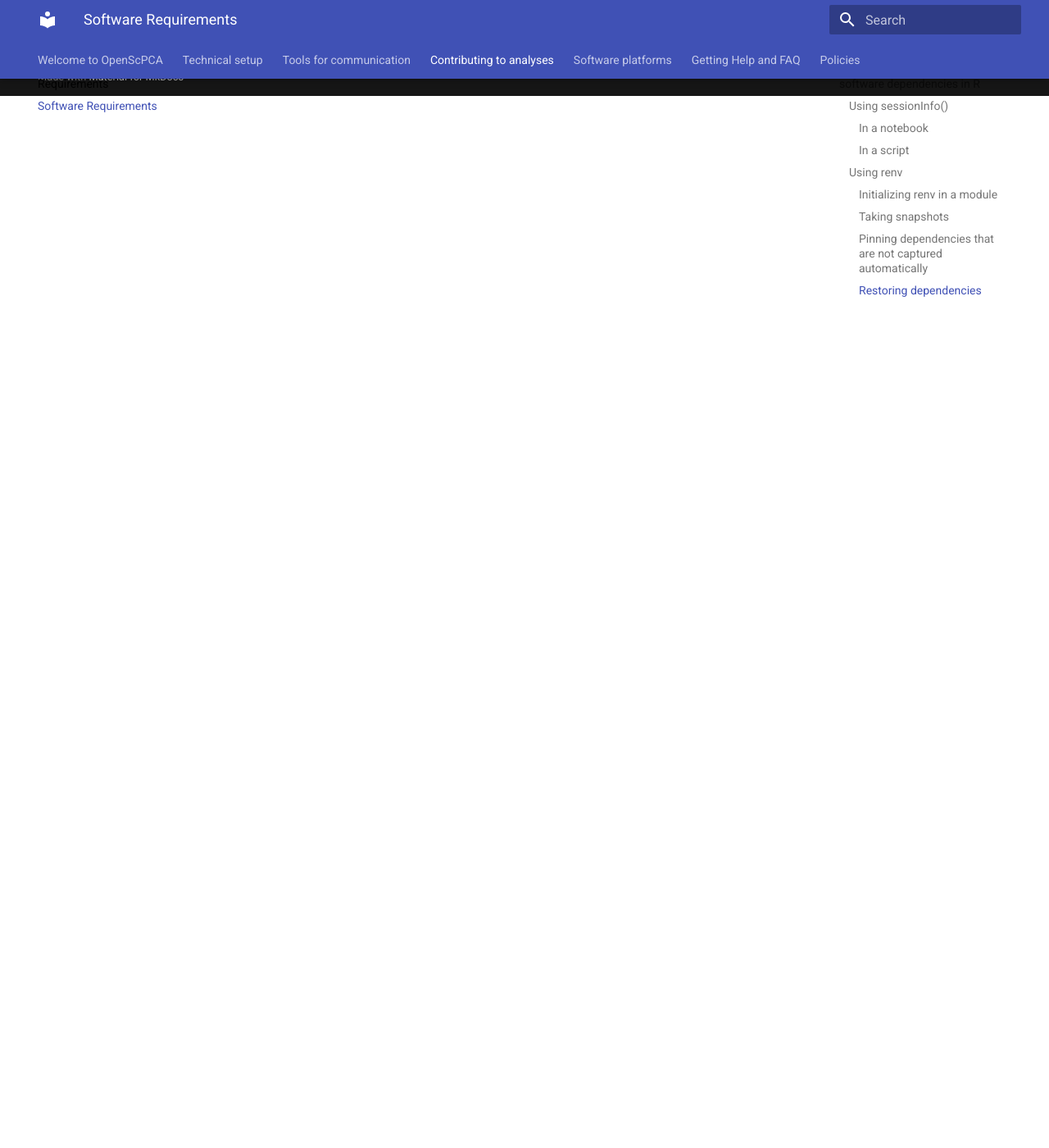
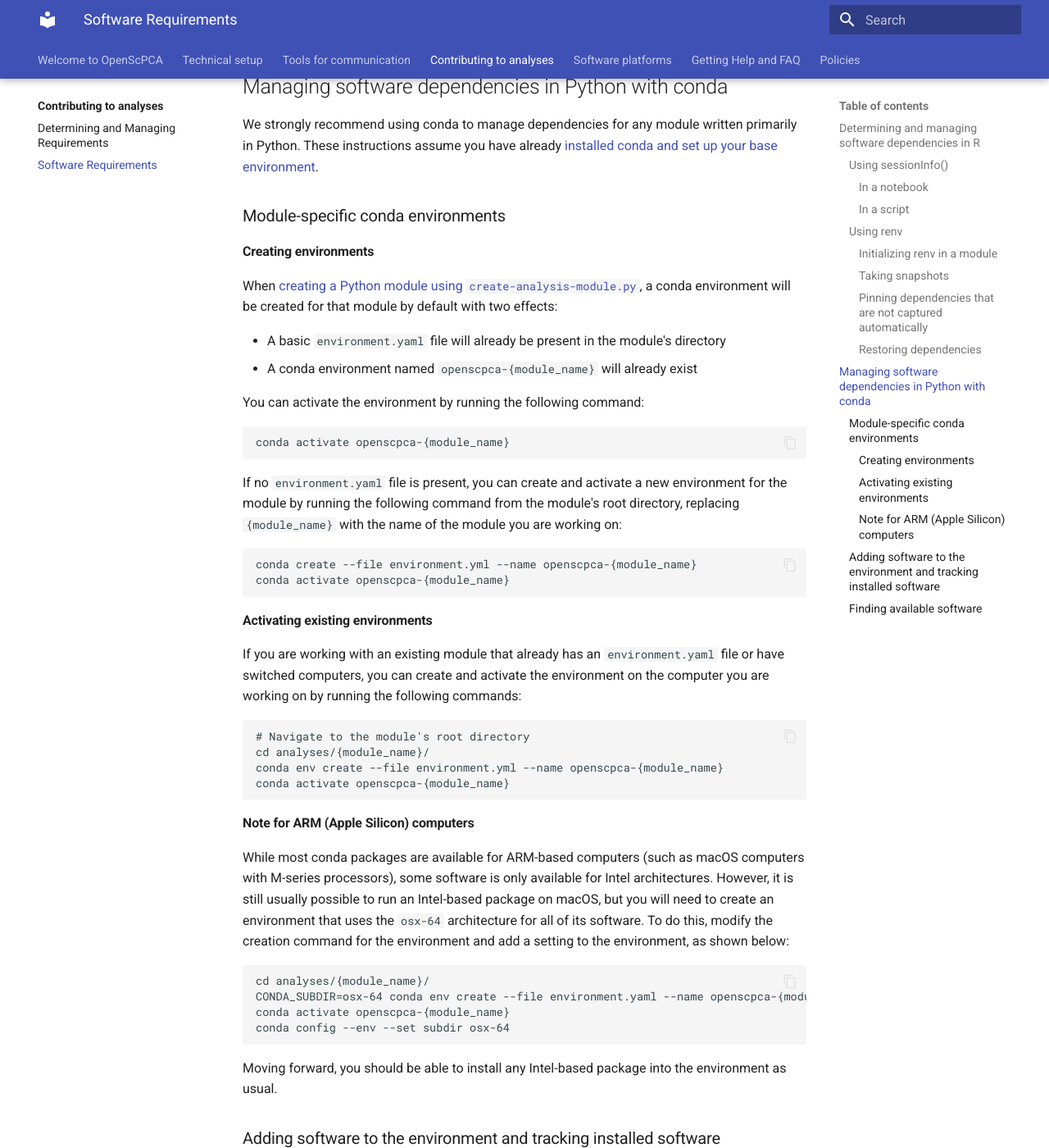
Before and after one commit to AlexsLemonade/OpenScPCA-analysis, an MkDocs documentation site: the page built from docs/contributing-to-analyses/determining-and-managing-requirements/software-requirements.md, in a window 1280 px wide and 1400 px high, scrolled down 2209 px. Shown: the whole window at 82% size. Built offline with MkDocs 1.6.1 and Material for MkDocs 9.7.7, drawn with Linux system fonts in a browser that asks for light colours; some of the changed text lies outside the part shown.

Commit message:
Port over conda info from contributing

````diff
--- a/docs/contributing-to-analyses/determining-and-managing-requirements/software-requirements.md
+++ b/docs/contributing-to-analyses/determining-and-managing-requirements/software-requirements.md
@@ -82,3 +82,86 @@ To do so, use the following command ([reference](https://rstudio.github.io/renv/
 ```r
 renv::restore()
 ```
+
+## Managing software dependencies in Python with conda
+
+We strongly recommend using conda to manage dependencies for any module written primarily in Python.
+These instructions assume you have already [installed conda and set up your base environment](STUB_LINK conda technical setup).
+
+### Module-specific conda environments
+
+#### Creating environments
+
+When [creating a Python module using `create-analysis-module.py`](STUB_LINK module creation), a conda environment will be created for that module by default with two effects:
+
+* A basic `environment.yaml` file will already be present in the module's directory
+* A conda environment named `openscpca-{module_name}` will already exist
+
+You can activate the environment by running the following command:
+
+```bash
+conda activate openscpca-{module_name}
+```
+
+If no `environment.yaml` file is present, you can create and activate a new environment for the module by running the following command from the module's root directory, replacing `{module_name}` with the name of the module you are working on:
+
+```bash
+conda create --file environment.yml --name openscpca-{module_name}
+conda activate openscpca-{module_name}
+```
+
+#### Activating existing environments
+
+If you are working with an existing module that already has an  `environment.yaml` file or have switched computers, you can create and activate the environment on the computer you are working on by running the following commands:
+
+```bash
+# Navigate to the module's root directory
+cd analyses/{module_name}/
+conda env create --file environment.yml --name openscpca-{module_name}
+conda activate openscpca-{module_name}
+```
+
+#### Note for ARM (Apple Silicon) computers
+
+While most conda packages are available for ARM-based computers (such as macOS computers with M-series processors), some software is only available for Intel architectures.
+However, it is still usually possible to run an Intel-based package on macOS, but you will need to create an environment that uses the `osx-64` architecture for all of its software.
+To do this, modify the creation command for the environment and add a setting to the environment, as shown below:
+
+```bash
+cd analyses/{module_name}/
+CONDA_SUBDIR=osx-64 conda env create --file environment.yaml --name openscpca-{module_name}
+conda activate openscpca-{module_name}
+conda config --env --set subdir osx-64
+```
+
+Moving forward, you should be able to install any Intel-based package into the environment as usual.
+
+### Adding software to the environment and tracking installed software
+
+If there is additional software you intend to use for a module or discover is required, you can add it with the `conda install` command when the environment is activated.
+Follow installing with an update to the `environment.yml` file with that package and the dependencies that were installed.
+
+For example, to install the `pandas` package and record it in the `environment.yml` file, you would run the following commands:
+
+```bash
+# Navigate to the module's root directory
+cd analyses/{module_name}
+# Activate that module's envirionment
+conda activate openscpca-{module_name}
+# Install the package
+conda install pandas
+# Update environment.yml
+conda env export --no-builds | grep -v "^prefix:" > environment.yml
+```
+
+(The `grep` command in the final line is there to remove user-specific paths that `conda` includes in its export.)
+
+### Finding available software
+
+To find software available through conda, you can search the conda repositories with the following command:
+
+```bash
+conda search {package_name}
+```
+
+Alternatively, you can search [anaconda.org](https://anaconda.org) for packages and channels.
````
